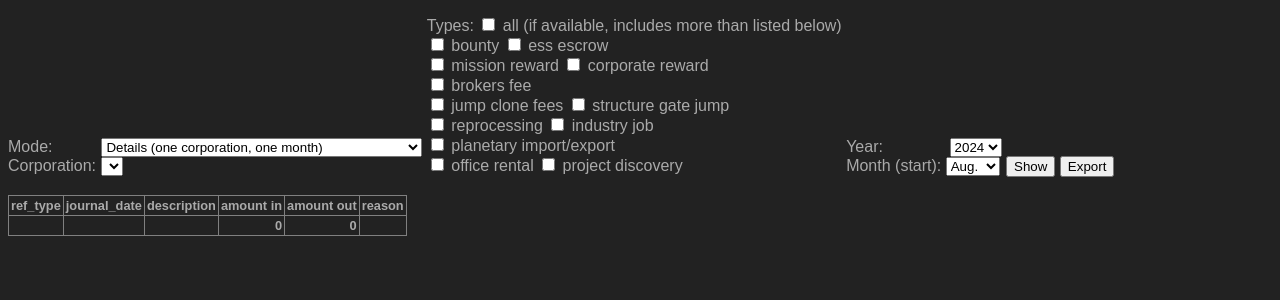
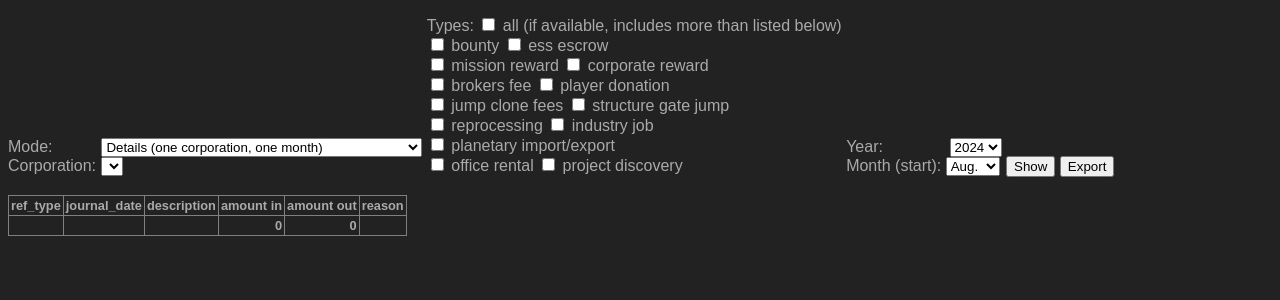
Before and after one commit to tkhamez/finance-check, a Flask app: page / in a window 1280 px wide. Shown: the part 29-329 px from the top of the page. Run offline with Flask 3, Linux system fonts and the light colour scheme; the visitor is signed in with stand-in values (Sample User, id 1); data that the repository does not hold is empty.

Commit message:
Always store player donations and add filter for it.

```diff
--- a/console/FetchWallet.py
+++ b/console/FetchWallet.py
@@ -78,14 +78,14 @@ class FetchWallet:
                entry['ref_type'] not in [
                     'bounty_prizes', 'ess_escrow_transfer',
                     'agent_mission_reward', 'agent_mission_time_bonus_reward', 'corporate_reward_payout',
-                    'brokers_fee', 'jump_clone_activation_fee', 'jump_clone_installation_fee',
-                    'structure_gate_jump',
+                    'brokers_fee', 'player_donation',
+                    'jump_clone_activation_fee', 'jump_clone_installation_fee', 'structure_gate_jump',
                     'reprocessing_tax', 'industry_job_tax',
                     'planetary_import_tax', 'planetary_export_tax',
                     'office_rental_fee', 'project_discovery_reward'
             ]:
                 """if entry['ref_type'] not in [
-                    'player_donation', 'medal_issued', 'infrastructure_hub_maintenance',
+                    'medal_issued', 'infrastructure_hub_maintenance',
                     'corporation_account_withdrawal', 'market_provider_tax',
                 ]:
                     print(entry['ref_type'] + ' ' + str(entry.get('amount', '')))"""
--- a/web/pages/Index.py
+++ b/web/pages/Index.py
@@ -36,6 +36,7 @@ class Index:
             'type_mission_reward': request.args.get('type_mission_reward', '0'),
             'type_corporate_reward': request.args.get('type_corporate_reward', '0'),
             'type_brokers_fee': request.args.get('type_brokers_fee', '0'),
+            'type_player_donation': request.args.get('type_player_donation', '0'),
             'type_jump_clone': request.args.get('type_jump_clone', '0'),
             'type_structure_gate_jump': request.args.get('type_structure_gate_jump', '0'),
             'type_reprocessing': request.args.get('type_reprocessing', '0'),
@@ -64,6 +65,9 @@ class Index:
             types_placeholder.append('%s')
         if query_params['type_brokers_fee'] == '1':
             types.append('brokers_fee')
+            types_placeholder.append('%s')
+        if query_params['type_player_donation'] == '1':
+            types.append('player_donation')
             types_placeholder.append('%s')
         if query_params['type_jump_clone'] == '1':
             types.append('jump_clone_activation_fee')
--- a/web/templates/index.html
+++ b/web/templates/index.html
@@ -89,6 +89,11 @@
                     {% if params.type_brokers_fee == '1' %} {% set checked_brokers_fee = 'checked' %} {% endif %}
                     <input name="type_brokers_fee" type="checkbox" value="1" {{ checked_brokers_fee }}>
                     brokers fee
+                </label>
+                <label>
+                    {% if params.type_player_donation == '1' %} {% set checked_player_donation = 'checked' %} {% endif %}
+                    <input name="type_player_donation" type="checkbox" value="1" {{ checked_player_donation }}>
+                    player donation
                 </label>
                 <br>
                 <label>
```
Also changed, not shown: README.md.
